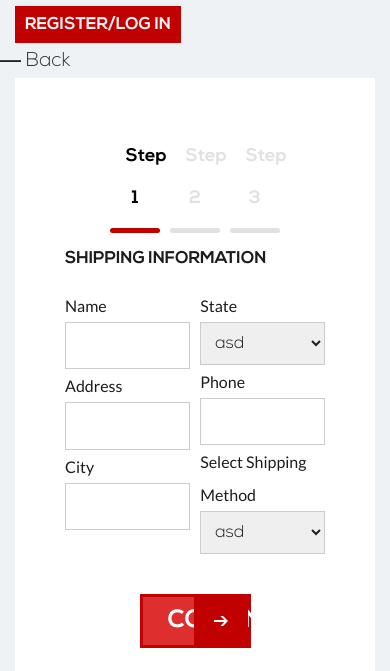
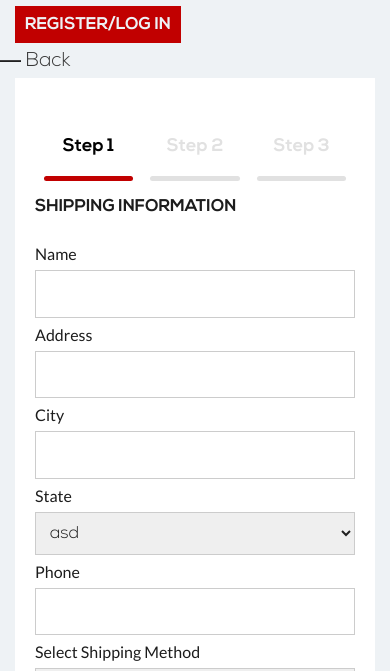
Before and after one commit to Luanitntu/GTG-order, a website: page public/checkout.html in a window 390 px wide. Shown: the part 173-844 px from the top of the page. Drawn offline with Linux system fonts and the light colour scheme.

Commit message:
reponsive page checkout

```diff
--- a/source/scss/responsive.scss
+++ b/source/scss/responsive.scss
@@ -361,10 +361,31 @@
     #page-detail-option .wrap-detail-option .wrap-detail-option-step .wrap-form-step .wrap-content .tab-content .btn-quantity .btn-checkout {
         margin-top: 40px;
     }
-    //
+    /*================Page checkout=================*/
+    #page-checkout .wrap-checkout .wrap-checkout-step .wrap-form-step .wrap-content .tab-content .next-step ul li.next-step-2,
+    #page-checkout .wrap-checkout .wrap-checkout-step .wrap-form-step .wrap-content .tab-content .next-step ul li.next-step-3 {
+        width: 73%;
+    }
+    #page-checkout .wrap-checkout .wrap-checkout-step .wrap-form-step .wrap-content .tab-content .next-step ul li.pay-card {
+        width: 100%;
+    }
 }
 
-@media only screen and (max-width: 576px) {}
+@media only screen and (max-width: 576px) {
+    #page-checkout .wrap-checkout .wrap-checkout-step .wrap-form-step .wrap-content ul {
+        padding: 0;
+    }
+    #page-checkout .wrap-checkout .wrap-checkout-step .wrap-form-step .wrap-content .tab-content .wrap-form-shipping .wrap-shipping,
+    #page-checkout .wrap-checkout .wrap-checkout-step .wrap-form-step .wrap-content .tab-content .wrap-form-billing .wrap-billing {
+        flex-wrap: wrap;
+    }
+    #page-checkout .wrap-checkout .wrap-checkout-step .wrap-form-step .wrap-content .tab-content .wrap-form-shipping .wrap-shipping .shipping-left,
+    #page-checkout .wrap-checkout .wrap-checkout-step .wrap-form-step .wrap-content .tab-content .wrap-form-shipping .wrap-shipping .shipping-right,
+    #page-checkout .wrap-checkout .wrap-checkout-step .wrap-form-step .wrap-content .tab-content .wrap-form-billing .wrap-billing .billing-left,
+    #page-checkout .wrap-checkout .wrap-checkout-step .wrap-form-step .wrap-content .tab-content .wrap-form-billing .wrap-billing .billing-right {
+        width: 100%;
+    }
+}
 
 @media only screen and (max-width: 414px) {
     #page-product {
@@ -439,6 +460,10 @@
     #page-detail-option .wrap-detail-option .wrap-product__template .template-item {
         width: 100%;
     }
+    /*=========Page Checkout==============*/
+    #page-checkout .wrap-checkout .wrap-checkout-step {
+        padding: 40px 20px;
+    }
 }
 
 @media only screen and (max-width: 375px) {
@@ -475,6 +500,10 @@
     #page-detail-option .wrap-detail-option .title-detail-option h4 {
         font-size: 22px;
     }
+    /*=====================Page checkout================*/
+    #page-checkout .wrap-checkout .wrap-checkout-step .wrap-form-step .wrap-content ul li {
+        width: 33%;
+    }
 }
 
 @media only screen and (max-width: 320px) {
```
Also changed, not shown: public/css/responsive.css.
